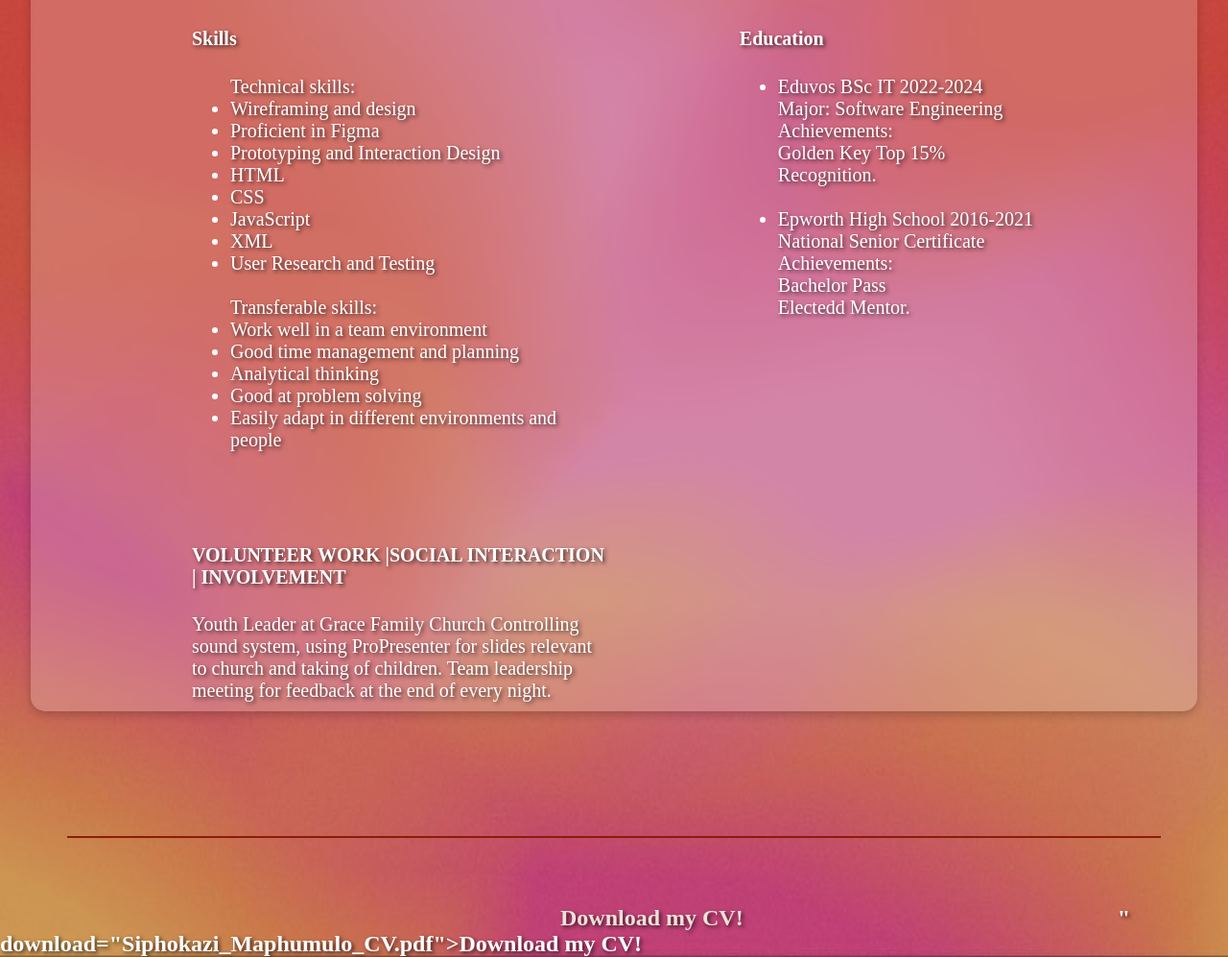
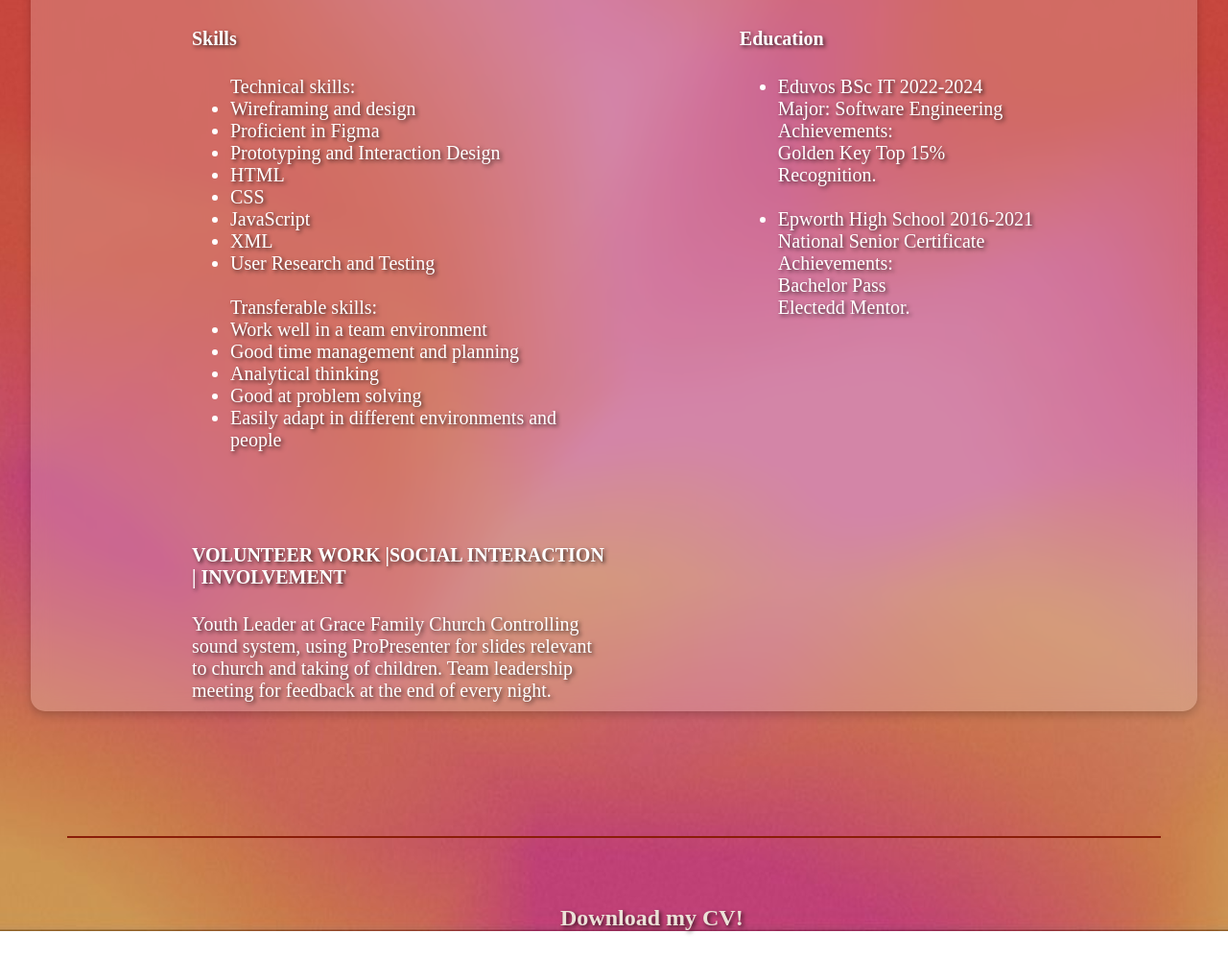
Before and after one commit to Sipho-ux/Portfolio, a plain HTML site: page cv.html in a window 1280 px wide. Shown: the part 159-1156 px from the top of the page at 96% size. Drawn offline with Linux system fonts and the light colour scheme.

Commit message:
Update cv.html

```diff
--- a/cv.html
+++ b/cv.html
@@ -73,8 +73,7 @@
             <hr>
 
             <div class="papercv">
-                <a href="<a href="https://raw.githubusercontent.com/Sipho-uxu/portfolio/main/Siphokazi_Maphumulo_CV.pdf" download="Siphokazi_Maphumulo_CV.pdf">Download my CV!</a>
-" download="Siphokazi_Maphumulo_CV.pdf">Download my CV!</a>
+                <a href="https://raw.githubusercontent.com/Sipho-uxu/portfolio/main/Siphokazi_Maphumulo_CV.pdf" download="Siphokazi_Maphumulo_CV.pdf">Download my CV!</a>
             </div>
         </div>
     </div>
```
